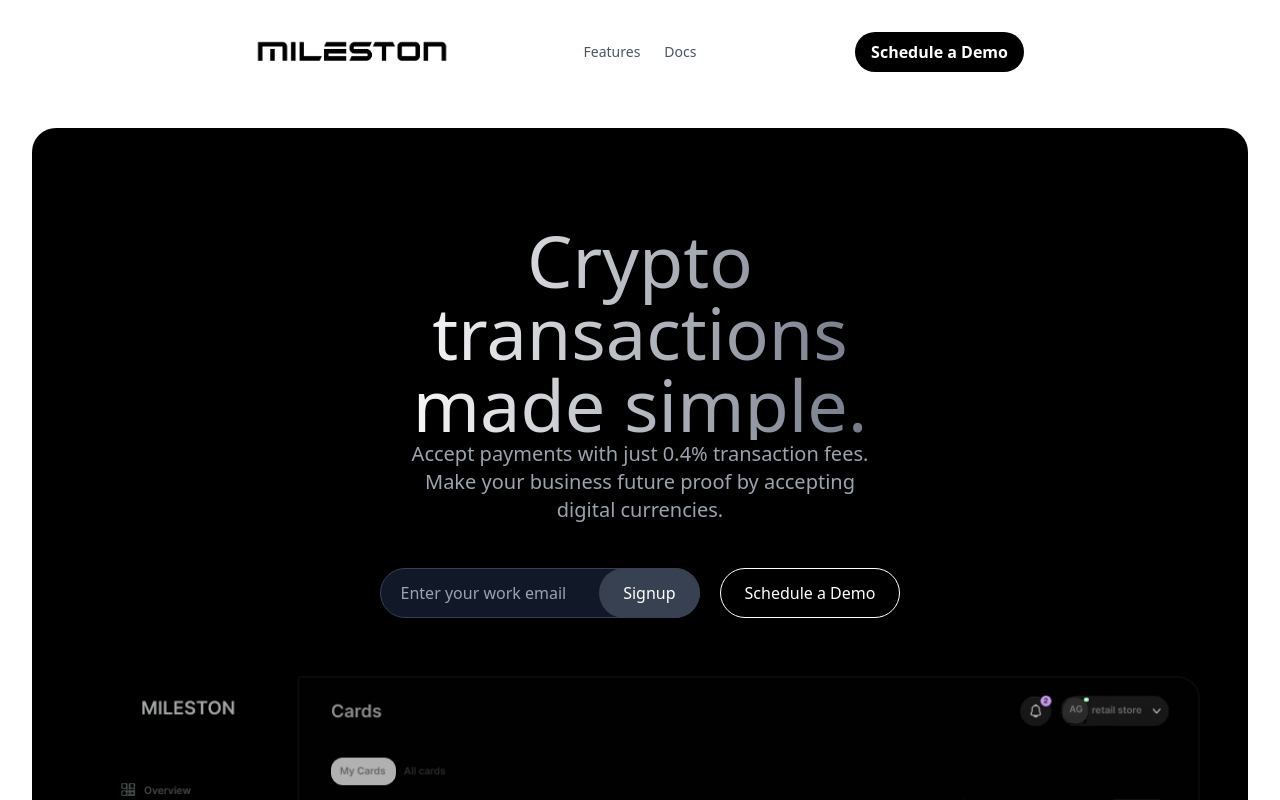
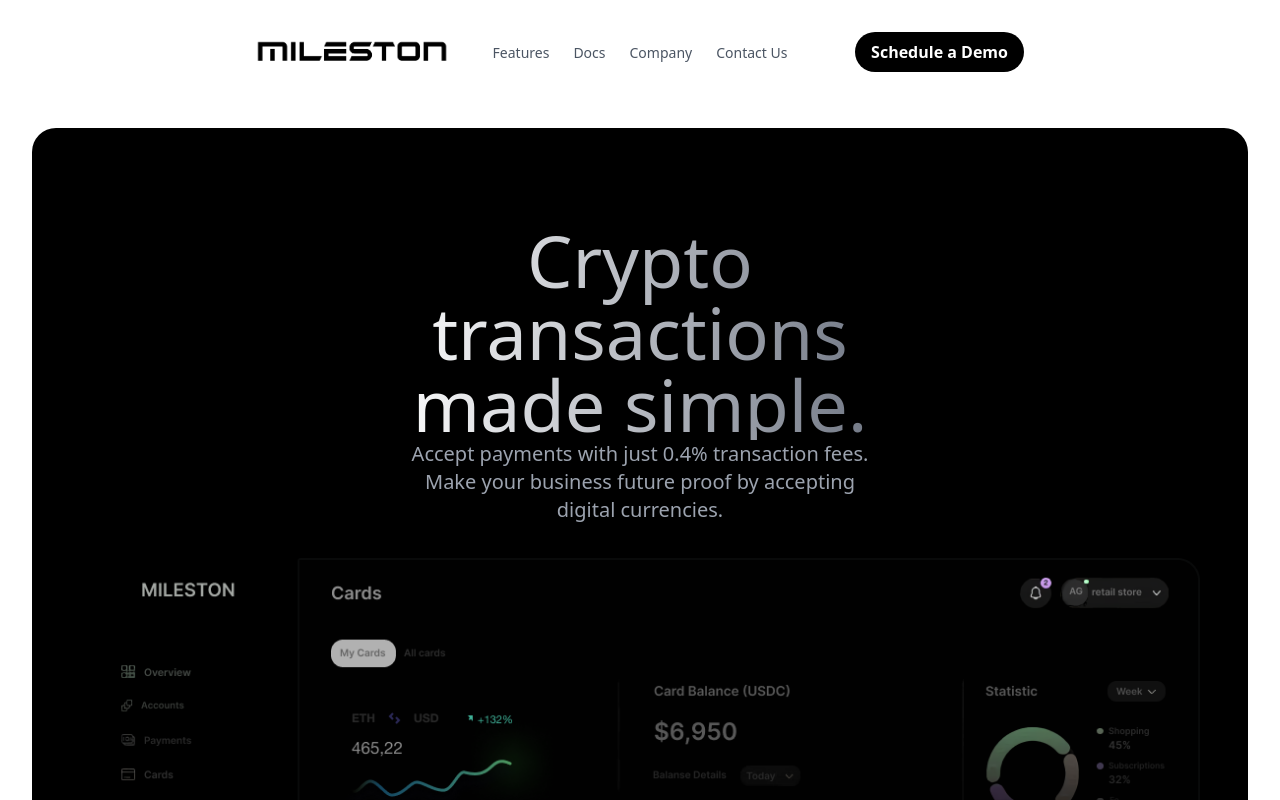
Before and after one commit to Mileston-co/mileston-business-website, a Next.js app: page / in a window 1280 px wide. Shown: the top 800 px of the page. Built offline with nearby package versions, Linux system fonts and the light colour scheme.

Commit message:
styles: revamped the footer, and included the signup form there instead of the hero section

```diff
--- a/src/components/SignupForm.js
+++ b/src/components/SignupForm.js
@@ -1,3 +1,4 @@
+"use client";
 import { useState } from "react";
 import Link from "next/link";
 
@@ -36,34 +37,32 @@ export default function SignupForm() {
     };
 
     return (
-        <div className="flex flex-col md:flex-row items-center md:items-start gap-5 bg-black p-6">
-            {/* Left side: Input field and error message */}
-            <div className="flex flex-col w-full md:w-auto">
-                <div className="relative w-full md:w-80">
+        <div className="flex flex-col md:flex-row justify-center items-center w-full gap-6">
+            {/* Input Field */}
+            <div className="relative w-full md:w-96">
                 <input
                     type="email"
                     placeholder="Enter your work email"
-                        className="w-full px-2 md:px-5 py-3 pr-20 text-white bg-gray-900 border border-gray-700 rounded-full focus:outline-none focus:ring-2 focus:ring-gray-500"
+                    className="w-full px-5 py-3 pr-28 text-black bg-white border border-gray-600 rounded-full outline-none"
                     onChange={(e) => setEmail(e.target.value)}
                 />
                 <button
-                        className="absolute right-0 top-0 h-full px-3 md:px-6 text-white bg-gray-700 hover:bg-gray-600 transition-all rounded-full"
+                    className="absolute right-1 top-[0.15rem] h-[90%] px-4 md:px-6 text-white bg-black hover:bg-gray-950 transition-all rounded-full"
                     onClick={handleSignup}
                 >
-                        Signup
+                    Sign Up
                 </button>
             </div>
 
-                {/* Error Message Below Input */}
-                {error && <p className="mt-2 text-red-400 text-sm">{error}</p>}
-            </div>
+            {/* Error Message */}
+            {error && <p className="text-red-400 text-sm mt-2">{error}</p>}
 
-            {/* "Schedule a Demo" Button */}
+            {/* Schedule a Demo Button */}
             <Link
                 href="https://cal.com/ahmedrza"
                 target="_blank"
                 rel="noopener noreferrer"
-                className="px-6 py-3 text-white border border-white rounded-full hover:bg-white hover:text-black transition-all"
+                className="px-6 py-3 text-white hidden bg-transparent border border-white rounded-full hover:bg-white hover:text-black transition-all"
             >
                 Schedule a Demo
             </Link>
--- a/src/layouts/Footer.js
+++ b/src/layouts/Footer.js
@@ -1,5 +1,15 @@
 import Link from 'next/link';
 import { FaTelegram, FaTwitter, FaDiscord } from 'react-icons/fa';
+import SignUpForm from '@/components/SignupForm';
+
+const FOOTER_LINKS = [
+    { label: 'Features', url: '#features' },
+    { label: 'Docs', url: 'https://docs.mileston.co' },
+    { label: 'About Us', url: '#' },
+    { label: 'Case Studies', url: '#' },
+    { label: 'Careers', url: '#' },
+    { label: 'Contact Us', url: '#' },
+];
 
 export default function Footer() {
     return (
@@ -7,9 +17,14 @@ export default function Footer() {
             <footer className="w-full">
                 <div className="p-8 lg:p-16">
                     <div className="container px-4 md:px-10 py-8 bg-gray-100 rounded-3xl">
-                        <div className="flex flex-col gap-5 lg:flex-row items-center justify-between">
-                            <div className="text-xl font-bold justify-start">MILESTON</div>
-                            <div className="flex space-x-4 justify-end">
+                        <div className="grid gap-8 md:grid-cols-2 lg:grid-cols-3">
+                            {/* Brand Name & Socials */}
+                            <div>
+                                <div className="text-xl font-bold">MILESTON</div>
+                                <p className="text-sm text-gray-600 mt-2">
+                                    Revolutionizing payments with secure and low-cost crypto transactions.
+                                </p>
+                                <div className="flex space-x-4 mt-4">
                                     <Link
                                         href="https://t.me/milestonofficial"
                                         target="_blank"
@@ -36,7 +51,33 @@ export default function Footer() {
                                     </Link>
                                 </div>
                             </div>
-                        <p className="text-sm text-center mt-10 text-muted-foreground">
+
+                            {/* Navigation Links */}
+                            <div>
+                                <h3 className="text-lg font-semibold mb-4">Quick Links</h3>
+                                <ul className="space-y-2">
+                                    {FOOTER_LINKS.map(({ label, url }) => (
+                                        <li key={label}>
+                                            <Link
+                                                href={url}
+                                                className="text-gray-600 hover:text-black transition-colors"
+                                            >
+                                                {label}
+                                            </Link>
+                                        </li>
+                                    ))}
+                                </ul>
+                            </div>
+
+                            {/* Signup Form */}
+                            <div>
+                                <h3 className="text-lg font-semibold mb-4">Sign Up</h3>
+                                <SignUpForm />
+                            </div>
+                        </div>
+
+                        {/* Copyright Notice */}
+                        <p className="text-sm text-center mt-10 text-gray-600">
                             © {new Date().getFullYear()} MILESTON. All rights reserved.
                         </p>
                     </div>
--- a/src/layouts/Header.js
+++ b/src/layouts/Header.js
@@ -1,6 +1,5 @@
 'use client';
 
-// src/components/Header.js
 import React, { useState, useEffect, useRef } from 'react';
 import Logo from './../components/Logo';
 import RightActions from './RightActions';
@@ -8,11 +7,22 @@ import RightActions from './RightActions';
 const NAVIGATION_ITEMS = [
     { label: 'Features', sectionId: 'features' },
     { label: 'Docs', url: 'https://docs.mileston.co' },
+    {
+        label: 'Company',
+        submenu: [
+            { label: 'About Us', url: '#' },
+            { label: 'Case Studies', url: '#' },
+            { label: 'Careers', url: '#' }
+        ]
+    },
+    { label: 'Contact Us', url: '#' }
 ];
 
 const Header = () => {
     const [isScrolled, setIsScrolled] = useState(false);
     const [activeSection, setActiveSection] = useState('');
+    const [isCompanyOpen, setIsCompanyOpen] = useState(false);
+
     const headerRef = useRef(null);
     const logoRef = useRef(null);
     const actionsRef = useRef(null);
@@ -44,10 +54,38 @@ const Header = () => {
                     <Logo />
                 </div>
 
-                <nav ref={navRef} className="hidden lg:flex justify-center col-span-6 gap-6">
-                    {NAVIGATION_ITEMS.map(({ label, sectionId, url }) => (
+                <nav ref={navRef} className="hidden lg:flex justify-center col-span-6 gap-6 relative">
+                    {NAVIGATION_ITEMS.map(({ label, sectionId, url, submenu }) => (
+                        <div
+                            key={label}
+                            className="relative group"
+                            onMouseEnter={() => submenu && setIsCompanyOpen(true)}
+                            onMouseLeave={() => submenu && setIsCompanyOpen(false)}
+                        >
+                            {submenu ? (
+                                <>
+                                    <button className="text-sm font-medium transition-all duration-300 text-gray-600 hover:text-black">
+                                        {label}
+                                    </button>
+
+                                    {/* Dropdown Menu */}
+                                    {isCompanyOpen && (
+                                        <div className="absolute top-full left-0 mt-0 bg-white shadow-lg rounded-lg p-2 w-48 transition-all duration-200 opacity-100 scale-100">
+                                            {submenu.map(({ label, url }) => (
+                                                <a
+                                                    key={label}
+                                                    href={url}
+                                                    onClick={(e) => url === '#' && e.preventDefault()}
+                                                    className="block px-4 py-2 text-sm text-gray-700 hover:bg-gray-100 rounded-md"
+                                                >
+                                                    {label}
+                                                </a>
+                                            ))}
+                                        </div>
+                                    )}
+                                </>
+                            ) : (
                                 <button
-                            key={sectionId || url}
                                     onClick={() => sectionId ? scrollToSection(sectionId) : window.open(url, '_blank')}
                                     className={`text-sm font-medium transition-all duration-300 relative ${
                                         activeSection === sectionId
@@ -60,6 +98,8 @@ const Header = () => {
                                         <span className="absolute -bottom-1 left-0 w-full h-0.5 bg-black rounded-full" />
                                     )}
                                 </button>
+                            )}
+                        </div>
                     ))}
                 </nav>
 
--- a/src/pages/home/CryptoCurrency.js
+++ b/src/pages/home/CryptoCurrency.js
@@ -28,7 +28,7 @@ function CryptoCurrency() {
             <ScrollTriggeredAnimation>
                 <div className="pr-10">
                     <img
-                        className="w-full max-w-4xl"
+                        className="w-[100%] max-w-4xl"
                         src="/assets/images/globe2.png"
                         alt="Crypto Currency"
                     />
--- a/src/pages/home/HeroSection.js
+++ b/src/pages/home/HeroSection.js
@@ -26,11 +26,6 @@ function HeroSection() {
                         </Text>
                     </BaseFramerAnimation>
                 </div>
-                <div className="flex flex-col items-center mt-5">
-                    <BaseFramerAnimation>
-                        <SignUpForm />
-                    </BaseFramerAnimation>
-                </div>
                 <BaseFramerAnimation>
                     <img
                         src={'/assets/images/dashboard-hero.png'}
```
Lines whose indentation alone changed are shown as unchanged.
